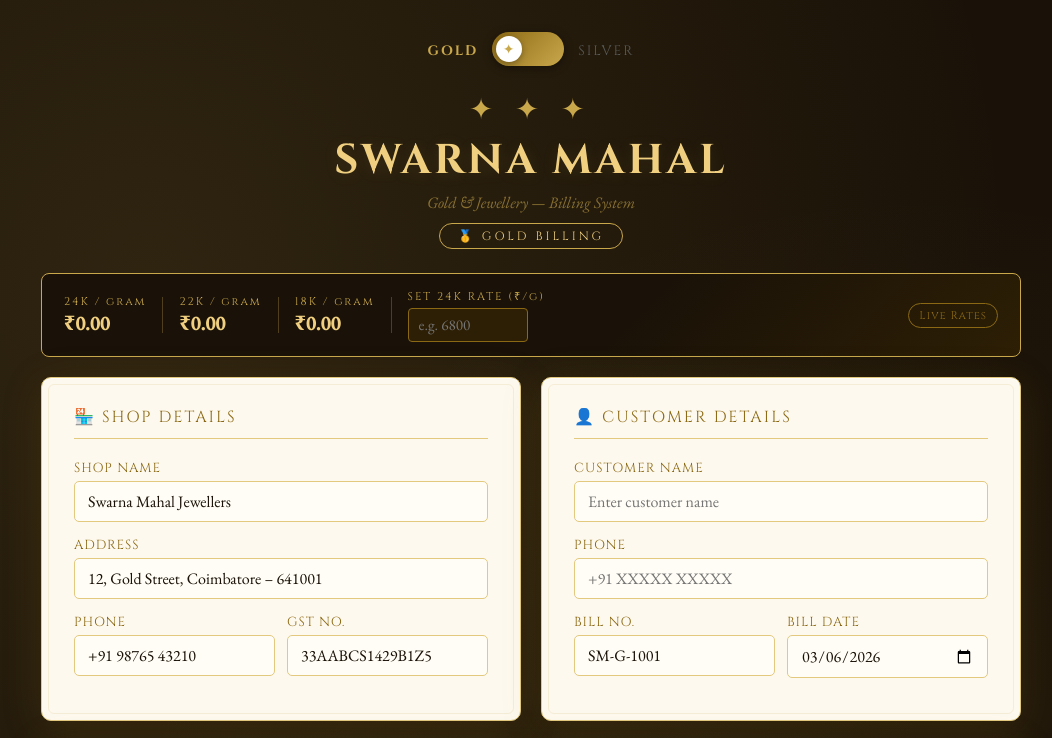
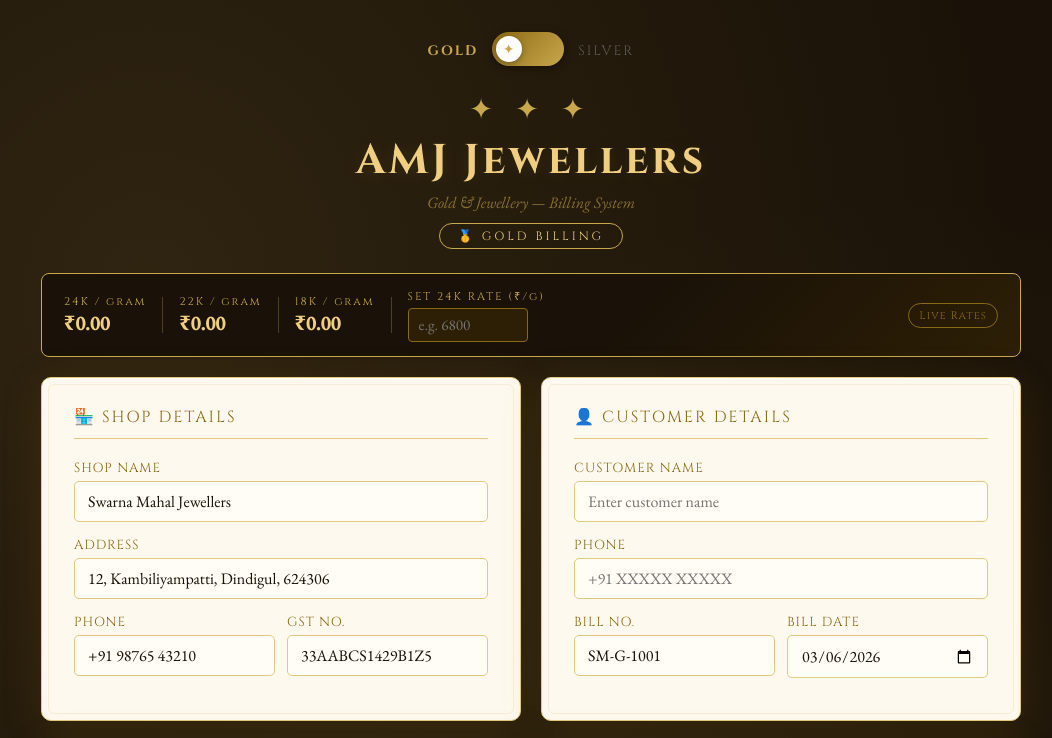
Before and after one commit to Dhanush-portfolio/AMJ, a plain HTML site: page index.html in a window 1280 px wide. Shown: the top 738 px of the page, without its empty margins (109-1161 px from the left). Drawn offline with nearby package versions, Linux system fonts and the light colour scheme.

Commit message:
Update index.html

```diff
--- a/index.html
+++ b/index.html
@@ -3,7 +3,7 @@
 <head>
 <meta charset="UTF-8"/>
 <meta name="viewport" content="width=device-width, initial-scale=1.0"/>
-<title>Swarna Mahal – Jewellery Billing</title>
+<title>AMJ – Jewellery Shop</title>
 <link href="https://fonts.googleapis.com/css2?family=Cinzel:wght@400;600;700&family=EB+Garamond:ital,wght@0,400;0,500;1,400&display=swap" rel="stylesheet"/>
 <style>
 /* ── Theme Variables ── */
@@ -351,7 +351,7 @@ input:focus, select:focus { border-color: var(--primary); box-shadow: 0 0 0 3px
 <!-- Header -->
 <div class="app-header">
   <div class="crown" id="headerCrown">✦ ✦ ✦</div>
-  <h1>SWARNA MAHAL</h1>
+  <h1>AMJ Jewellers</h1>
   <p id="headerSub">Gold &amp; Jewellery — Billing System</p>
   <div class="metal-badge" id="metalBadge">🥇 Gold Billing</div>
 </div>
@@ -394,7 +394,7 @@ input:focus, select:focus { border-color: var(--primary); box-shadow: 0 0 0 3px
     <label>Shop Name</label>
     <input type="text" id="shopName" value="Swarna Mahal Jewellers"/>
     <label>Address</label>
-    <input type="text" id="shopAddr" value="12, Gold Street, Coimbatore – 641001"/>
+    <input type="text" id="shopAddr" value="12, Kambiliyampatti, Dindigul, 624306"/>
     <div class="form-row">
       <div><label>Phone</label><input type="text" id="shopPhone" value="+91 98765 43210"/></div>
       <div><label>GST No.</label><input type="text" id="shopGST" value="33AABCS1429B1Z5"/></div>
```
